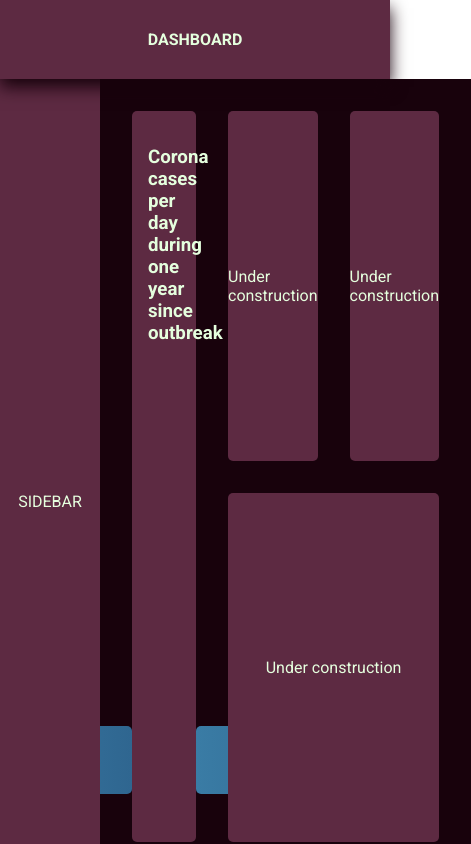
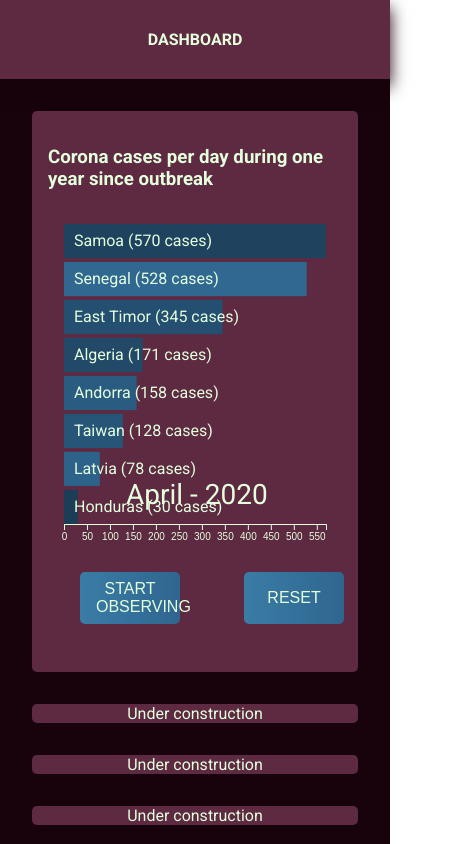
Before and after one commit to loukacodes/corona-dashboard, a React (Create React App) app: page / in a window 390 px wide. Shown: the top 844 px of the page, 471 px wide, since content can reach past the window. Built offline with nearby package versions, Linux system fonts and the light colour scheme; no server answers.

Commit message:
Adjust styling

```diff
--- a/src/client/app/App.module.scss
+++ b/src/client/app/App.module.scss
@@ -31,14 +31,21 @@ body {
   margin-left: $side-bar-width;
   margin-top: $nav-bar-height;
   background-color: $xiketic;
+  @media (max-width: 1024px) {
+    margin-left: 0;
+  }
 }
 
 .row {
   display: grid;
+  grid-gap: 2rem;
+  margin: 2rem;
   grid-template-columns: repeat(5, 1fr);
   grid-template-rows: repeat(2, 1fr);
-  grid-gap: 2rem;
-  margin: 2rem;
+  @media (max-width: 1024px) {
+    display: flex;
+    flex-direction: column;
+  }
 }
 
 .racingBarChart {
@@ -46,7 +53,7 @@ body {
   grid-row: 1 / 3;
 }
 
-.somethingMore {
+.underConstruction {
   grid-column: 4 / 6;
   grid-row: 2 / 3;
 }
--- a/src/client/app/App.tsx
+++ b/src/client/app/App.tsx
@@ -19,7 +19,7 @@ function App() {
             </Card>
             <Card>Under construction</Card>
             <Card>Under construction</Card>
-            <Card extraClassName={styles.somethingMore}>Under construction</Card>
+            <Card extraClassName={styles.underConstruction}>Under construction</Card>
           </div>
           <div className={styles.row}>
             <Card>Under construction</Card>
--- a/src/client/charts/corona-bar-chart/CoronaBarChart.tsx
+++ b/src/client/charts/corona-bar-chart/CoronaBarChart.tsx
@@ -93,7 +93,7 @@ const CoronaBarChart: React.FC<Props> = ({ data, currentMonth }) => {
     svg
       .select('.currentMonth')
       .attr('x', dimensions.width - 200)
-      .attr('y', dimensions.height)
+      .attr('y', dimensions.height - 20)
       .text(currentMonth)
       .style('fill', textColor)
       .style('font-size', '28px')
--- a/src/client/charts/corona-bar-chart/CoronaBarChartContainer.module.scss
+++ b/src/client/charts/corona-bar-chart/CoronaBarChartContainer.module.scss
@@ -23,5 +23,5 @@ svg {
 
 .footer{
   display: flex;
-  justify-content: center;
+  justify-content: space-between;
 }
--- a/src/client/charts/country-specific-line-chart/LineChart.tsx
+++ b/src/client/charts/country-specific-line-chart/LineChart.tsx
@@ -56,7 +56,7 @@ const LineChart: React.FC<LineChartProps> = ({ data }) => {
       .attr('transform', 'translate(0,' + dimensions.height + ')')
       .attr('class', 'xAxis')
 
-    svg.selectAll('.xAxis').transition().duration(100).call(axisBottom(xScale))
+    svg.selectAll('.xAxis').transition().duration(100).call(axisBottom(xScale).ticks(7))
 
     svg.append('g').attr('class', 'yAxis')
     svg.selectAll('.yAxis').transition().duration(100).call(axisLeft(yScale)) // Create an axis component with axisLeft
--- a/src/client/charts/country-specific-line-chart/LineChartContainer.module.scss
+++ b/src/client/charts/country-specific-line-chart/LineChartContainer.module.scss
@@ -53,7 +53,6 @@ svg {
   border: 1px solid;
   box-sizing: border-box;
   transition: all 0.5s ease-in-out 0.1s;
-  z-index: 10;
 }
 
 .slider.vietnam {
--- a/src/client/common/Button.module.scss
+++ b/src/client/common/Button.module.scss
@@ -13,4 +13,8 @@
   color: $nyanza;
   text-transform: uppercase;
   font-size: 1rem;
+  @media (max-width: 1024px) {
+    padding: 0.5rem 1rem;
+    min-width: 100px;
+  }
 }
--- a/src/client/sidebar/Sidebar.module.scss
+++ b/src/client/sidebar/Sidebar.module.scss
@@ -11,4 +11,7 @@
   display: flex;
   justify-content: center;
   align-items: center;
+  @media (max-width: 1024px) {
+    display: none;
+  }
 }
```
